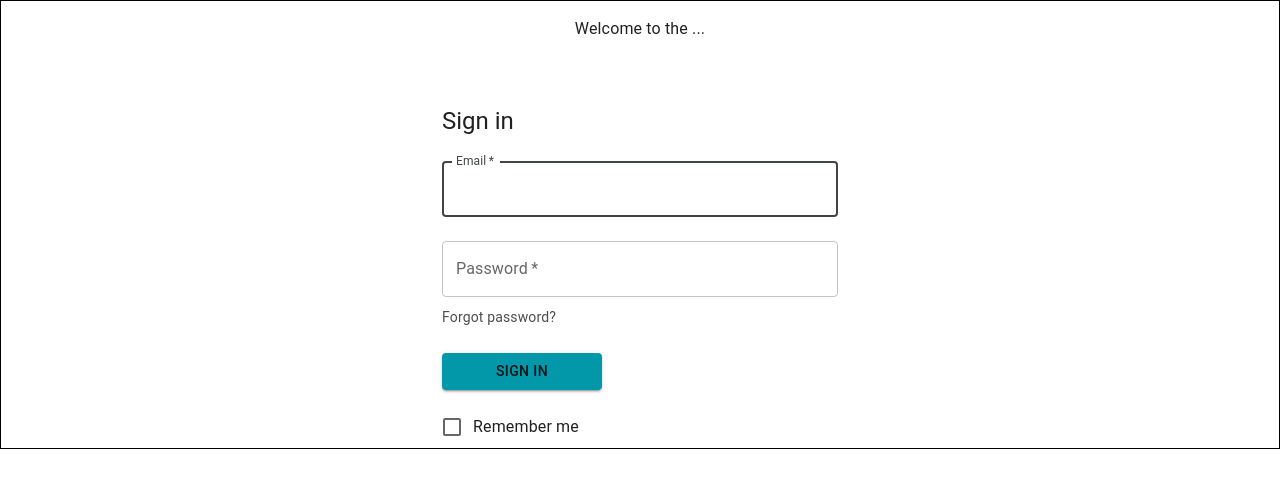
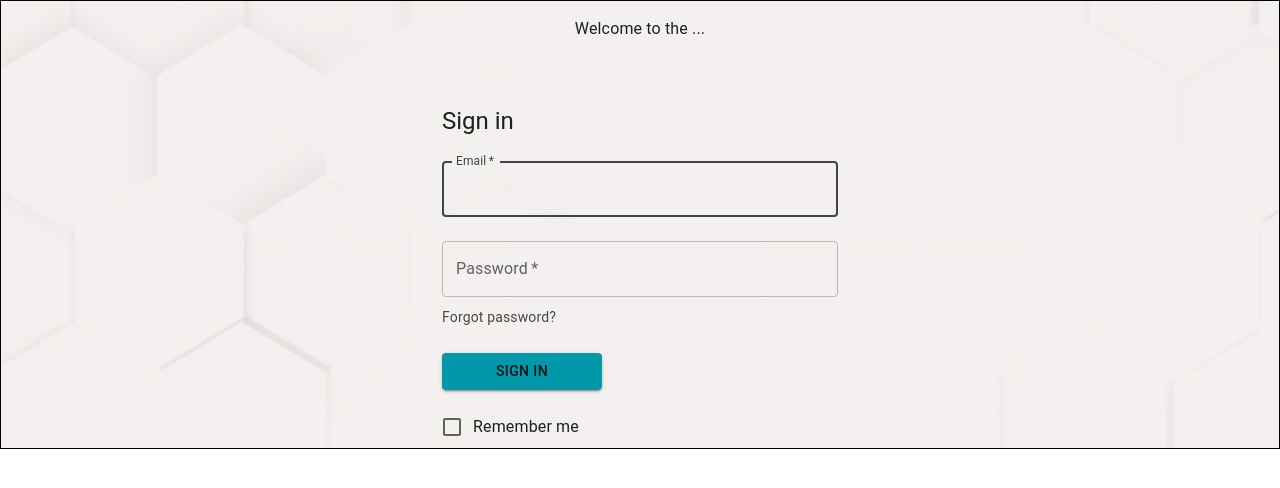
Before and after one commit to v1ktorbro/research-lab, a React (Create React App) app: page / in a window 1280 px wide. Shown: the top 488 px of the page. Built offline with nearby package versions, Linux system fonts and the light colour scheme.

Commit message:
styles/fix(Main): background color and image

```diff
--- a/src/components/Main/Main.scss
+++ b/src/components/Main/Main.scss
@@ -1,4 +1,11 @@
+$mainImageBackground: url('../../images/background_main.jpg');
+
 .main {
   border: 1px solid black;
   text-align: center;
+  position: relative;
+  background-image: linear-gradient(rgba(231, 226, 222, 0.5), rgba(231, 226, 222, 0.5)), $mainImageBackground;
+  background-position: top;
+  background-repeat: repeat, no-repeat;
+  background-size: auto, cover;
 }
```
